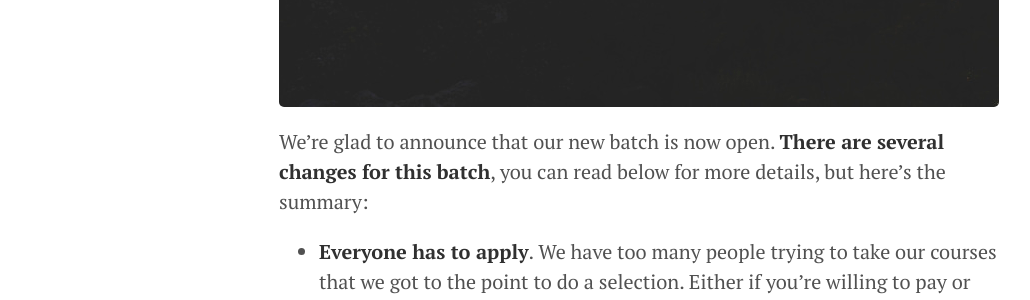
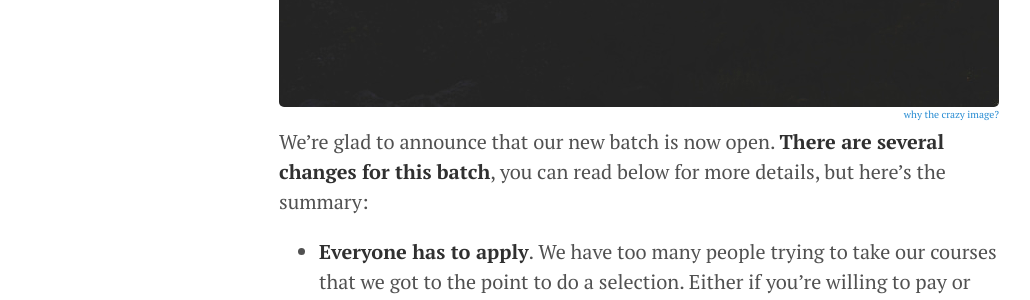
Before and after one commit to mcne65/rmotr.github.io, a Jekyll site: the page built from _posts/2015-10-20-batch-4-is-now-open.md, in a window 1280 px wide. Shown: the part 605-905 px from the top of the page, without its empty margins (1-1031 px from the left). Built offline with Jekyll 4.4.1, drawn with Linux system fonts in a browser that asks for light colours; nearby versions of some CDN libraries; Markdown is read by kramdown in place of the engine named in the settings; comment, search, counter and statistics services are not loaded.

Commit message:
Added Crazy image explanations

```diff
--- a/_includes/head.html
+++ b/_includes/head.html
@@ -18,6 +18,7 @@
   <link rel="stylesheet" href="{{ site.baseurl }}public/css/poole.css">
   <link rel="stylesheet" href="{{ site.baseurl }}public/css/syntax.css">
   <link rel="stylesheet" href="{{ site.baseurl }}public/css/lanyon.css">
+  <link rel="stylesheet" href="{{ site.baseurl }}public/css/custom.css">
   <link rel="stylesheet" href="http://fonts.googleapis.com/css?family=PT+Serif:400,400italic,700%7CPT+Sans:400">
 
   <!-- Icons -->
--- a/_layouts/post.html
+++ b/_layouts/post.html
@@ -12,9 +12,21 @@
 
   {% if page.cover %}
     <img class="post-cover" src="{{ page.cover }}" alt="{{ page.title }} | Cover picture">
+
+    {% if page.crazy_image_explanation %}
+      <div class="crazy-image-explanation-container">
+
+        <a class="crazy-image-title js-crazy-image-cta" href="#">why the crazy image?</a>
+        <div class="text-explanation-container js-text-explanation-container" style="display: none">
+          <p class="text-explanation">{{ page.crazy_image_explanation }} <a href="{{ page.cover_source }}" target="_blank">(Source)</a></p>
+        </div>
+      </div>
+    {% endif %}
   {% endif %}
 
-  {{ content }}
+  <div class="content">
+    {{ content }}
+  </div>
 </div>
 
 <div class="related">
--- a/_posts/2015-10-20-batch-4-is-now-open.md
+++ b/_posts/2015-10-20-batch-4-is-now-open.md
@@ -5,6 +5,8 @@
 tags: rmotr
 draft: true
 cover: "/public/imgs/posts/2015-10-20-batch-4-is-now-open.jpg"
+crazy_image_explanation: "Taking our course is sometimes a big leap of faith. It requires lots of dedication and it's not easy. But at the end, it's worth it."
+cover_source: "https://unsplash.com/photos/s00F6-W_OQ8"
 fbauthor: "https://www.facebook.com/santiago.basulto"
 author:
     name: "Santiago Basulto"
--- /dev/null
+++ b/public/css/custom.css
@@ -0,0 +1,27 @@
+.content{
+    margin-top: 1rem;
+}
+
+.crazy-image-explanation-container{
+    float:left;
+    width: 100%;
+
+}
+.crazy-image-explanation-container .crazy-image-title{
+    font-size: 10px;
+    float: right;
+}
+
+.crazy-image-explanation-container .text-explanation-container{
+    float:left;
+    padding-left: 5%;
+}
+
+.crazy-image-explanation-container .text-explanation-container .text-explanation{
+    font-size: 12px;
+    font-weight: bold;
+}
+
+.crazy-image-explanation-container .text-explanation-container .text-explanation a{
+    font-style: italic;
+}
--- a/public/css/lanyon.css
+++ b/public/css/lanyon.css
@@ -326,7 +326,9 @@
 
 .post-cover{
   width: 100%;
+  margin: 0px;
 }
+
 /* Related posts */
 .related {
   padding-top: 2rem;
--- /dev/null
+++ b/public/js/main.js
@@ -0,0 +1,22 @@
+(function(document) {
+  // Sidebar
+  var toggle = document.querySelector('.sidebar-toggle');
+  var sidebar = document.querySelector('#sidebar');
+  var checkbox = document.querySelector('#sidebar-checkbox');
+
+  document.addEventListener('click', function(e) {
+    var target = e.target;
+
+    if(!checkbox.checked ||
+       sidebar.contains(target) ||
+       (target === checkbox || target === toggle)) return;
+
+    checkbox.checked = false;
+  }, false);
+
+  // Post crazy image
+  $(".js-crazy-image-cta").on('click', function(e){
+    e.preventDefault();
+    $(".js-text-explanation-container").toggle();
+  });
+})(document);
```
Also changed, not shown: _layouts/default.html (+2 -17 lines).
